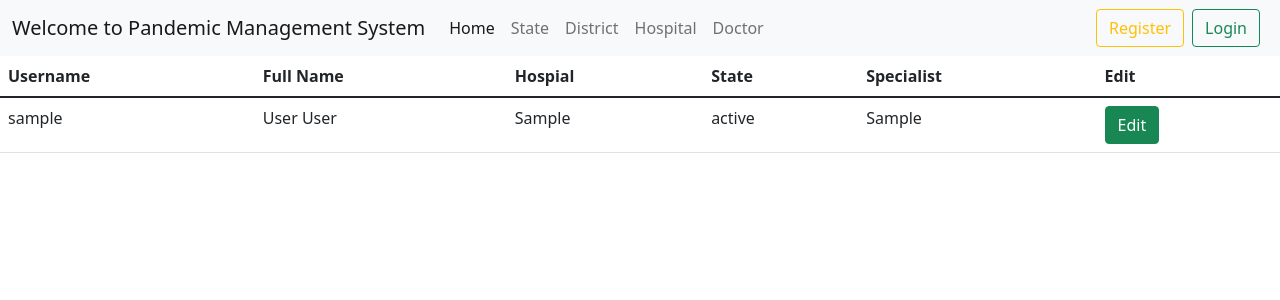
After one commit to Joemonv1997/Pandemic-Management-System, a Django app: page /userlist in a window 1280 px wide. The commit adds this page. Shown: the top 300 px of the page. Run offline with Django 4.2, Linux system fonts and the light colour scheme; tables that the repository leaves empty hold one stand-in row (values such as "Sample post").

Commit message:
Added Some Doctors

```diff
--- a/management/forms.py
+++ b/management/forms.py
@@ -60,12 +60,12 @@ class DoctorForm(forms.ModelForm):
         fields=("Hospital",'Main')
 
 
-class RegisterForm(forms.ModelForm):
+class RegisterForm(UserCreationForm):
     # email = forms.EmailField(label = "Email")
 
     class Meta:
         model = User
-        fields = ('username','password')
+        fields ='__all__'
 
 
 class ProfileForm(forms.ModelForm):
--- a/management/urls.py
+++ b/management/urls.py
@@ -14,5 +14,9 @@ urlpatterns = [
     path("hospitalcreate",views.Hospitalcreate.as_view(),name="hospital"),
     path("doctorcreate",views.Doctorcreate.as_view(),name="doctor"),
     path("usercreate",views.Registercreate.as_view(),name="userregister"),
+    path("userlist",views.users.as_view(),name="userlist"),
+    path("usall",views.allusers.as_view(),name="usa"),
+    path("usal",views.alluser.as_view(),name="us"),
+    path("update/<int:id>",views.updateuser.as_view(),name="updateuser")
 
 ]
--- a/management/views.py
+++ b/management/views.py
@@ -1,13 +1,13 @@
 from urllib import request
-from django.http import HttpResponse
+from django.http import HttpResponse, JsonResponse
 from django.shortcuts import redirect, render
 
-from management.models import Country
+from management.models import Country, Doctor, Hospital,Profile
 from .forms import UserRegistrationForm, UserForm,StateForm,DistrictForm,HospitalForm,DoctorForm,RegisterForm,ProfileForm
 from django.views.generic.base import TemplateView
 from django.contrib.auth import authenticate, login, logout
 from django.contrib.auth.models import User,Group
-
+from django.contrib.auth.forms import UserCreationForm
 # Create your views here.
 def index(request):
     return render(request, "home.html", {})
@@ -129,12 +129,45 @@ class Doctorcreate(TemplateView):
 
 class Registercreate(TemplateView):
     def get(self, request, *args, **kwargs):
-        return render(request, "user_create.html",{'form':RegisterForm,'profile':ProfileForm,'hospital':DoctorForm})
+        return render(request, "user_create.html",{'form':UserCreationForm,'profile':ProfileForm,'hospital':DoctorForm})
 
     def post(self, request, *args, **kwargs):
-        form=RegisterForm(request.POST)
+        form=UserCreationForm(request.POST)
+        profile=ProfileForm(request.POST)
+        Doctor=DoctorForm(request.POST)
         if form.is_valid():
-            form.save()
+            u=form.save()
+            p=profile.save(commit=False)
+            p.user=u
+            p.save()
+            d=Doctor.save(commit=False)
+            d.Name=u
+            d.save()
+
             return redirect("/")
 
-        return render(request,"doctor_create.html",{'form':form} )
+        return render(request,"user_create.html",{'form':RegisterForm,'profile':ProfileForm,'hospital':DoctorForm})
+
+class users(TemplateView):
+    def get(self, request, *args, **kwargs):
+        doctor=Doctor.objects.all().values("Name__id","Name__username","Name__profile__FullName","Name__profile__LastName","Hospital__Hospital","Name__profile__State__State","Main")
+        return render(request, "user_list.html",{'doctors':doctor})
+
+class updateuser(TemplateView):
+    def get(self, request, *args, **kwargs):
+        u=User.objects.get(id=kwargs['id'])
+        p=Profile.objects.get(user=kwargs['id'])
+        h=Doctor.objects.get(Name=kwargs['id'])
+        ProfileFm=ProfileForm(instance=p)
+        Doctorm=DoctorForm(instance=h)
+        return render(request, "user_create.html",{'profile':ProfileFm,'hospital':Doctorm})
+
+class allusers(TemplateView):
+    def get(self, request, *args, **kwargs):
+        all_users=User.objects.all().values("username")
+        return JsonResponse({"all_users":list(all_users)})
+
+
+class alluser(TemplateView):
+    def get(self, request, *args, **kwargs):
+        return render(request, "users_all.html")
--- a/templates/home.html
+++ b/templates/home.html
@@ -8,6 +8,7 @@
         <meta name="viewport" content="width=device-width, initial-scale=1">
         <link rel="stylesheet" href="">
         <link href="https://cdn.jsdelivr.net/npm/bootstrap@5.1.3/dist/css/bootstrap.min.css" rel="stylesheet" integrity="sha384-1BmE4kWBq78iYhFldvKuhfTAU6auU8tT94WrHftjDbrCEXSU1oBoqyl2QvZ6jIW3" crossorigin="anonymous">
+        <script src="https://cdnjs.cloudflare.com/ajax/libs/jquery/3.6.0/jquery.min.js" integrity="sha512-894YE6QWD5I59HgZOGReFYm4dnWc1Qt5NtvYSaNcOP+u1T9qYdvdihz0PPSiiqn/+/3e7Jo4EaG7TubfWGUrMQ==" crossorigin="anonymous" referrerpolicy="no-referrer"></script>
 
     </head>
     <body>
@@ -40,12 +41,14 @@
                 <li class="nav-item">
                     <a class="nav-link" href="{% url 'h' %}">{{request.user.username}}</a>
                   </li>
-                    <li><button class="btn btn-outline-warning me-2" type="button" onclick="document.location='{% url "Logout" %}'">
-                        logout
+                    <li><button class="btn btn-outline-warning me-2" type="button" onclick="document.location='{% url "Logout" %}'">logout
                     </button></li>
+                      <li><button class="btn btn-outline-warning me-2" type="button" onclick="document.location='{% url "userregister" %}'">Register</button></li>
+
+
               </ul>
               {% else %}
-              <li><button class="btn btn-outline-warning me-2" type="button">Register</button></li>
+              <li><button class="btn btn-outline-warning me-2" type="button" onclick="document.location='{% url "userregister" %}'">Register</button></li>
               <li><button type="button" class="btn btn-outline-success me-2" onclick="document.location='{% url "Login" %}'">Login</button></li>
          </ul>
          {% endif %}
@@ -54,7 +57,7 @@
           </nav>
         {% block content %} {% endblock %}
         <script src="https://cdn.jsdelivr.net/npm/bootstrap@5.1.3/dist/js/bootstrap.bundle.min.js" integrity="sha384-ka7Sk0Gln4gmtz2MlQnikT1wXgYsOg+OMhuP+IlRH9sENBO0LRn5q+8nbTov4+1p" crossorigin="anonymous"></script>
-
+        {% block datascript %} {% endblock %}
         <script src="" async defer></script>
     </body>
 </html>
--- /dev/null
+++ b/templates/user_list.html
@@ -0,0 +1,27 @@
+{% extends 'home.html' %}
+{% block content %}
+<table class="table table-hover">
+    <thead>
+      <tr>
+        <th scope="col">Username</th>
+        <th scope="col">Full Name</th>
+        <th scope="col">Hospial</th>
+        <th scope="col">State</th>
+        <th scope="col">Specialist</th>
+        <th scope="col">Edit</th>
+      </tr>
+    </thead>
+    <tbody>
+    {% for i in doctors %}
+
+        <td>{{i.Name__username}}</td>
+        <td>{{i.Name__profile__FullName}} {{i.Name__profile__LastName}}</td>
+        <td>{{i.Hospital__Hospital}}</td>
+        <td>{{i.Name__profile__State__State}}</td>
+        <td>{{i.Main}}</td>
+        <td><button type="button" class="btn btn-success" onclick="document.location='{% url 'updateuser' i.Name__id %}'">Edit</button></td>
+      </tr>
+    {% endfor %}
+    </tbody>
+  </table>
+{% endblock %}
```
Also changed, not shown: templates/users_all.html (added, +30 -0 lines).
